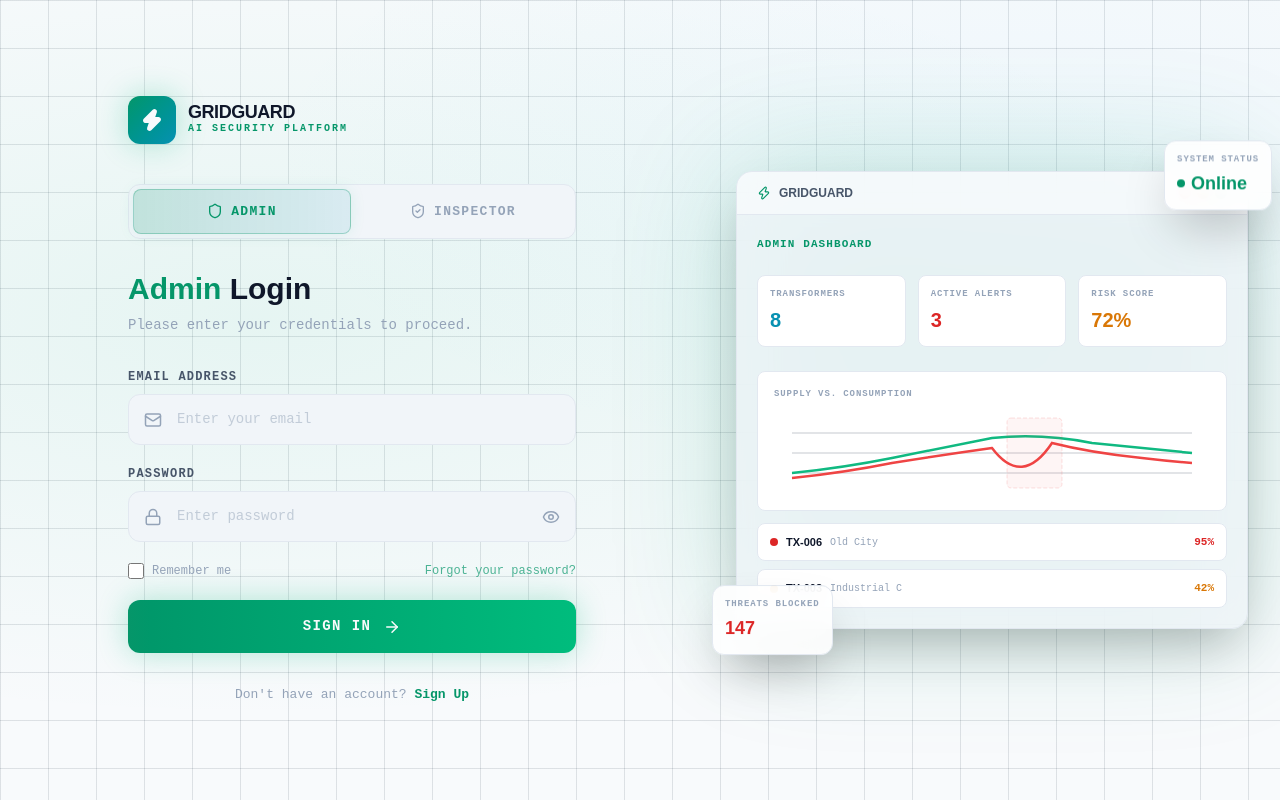
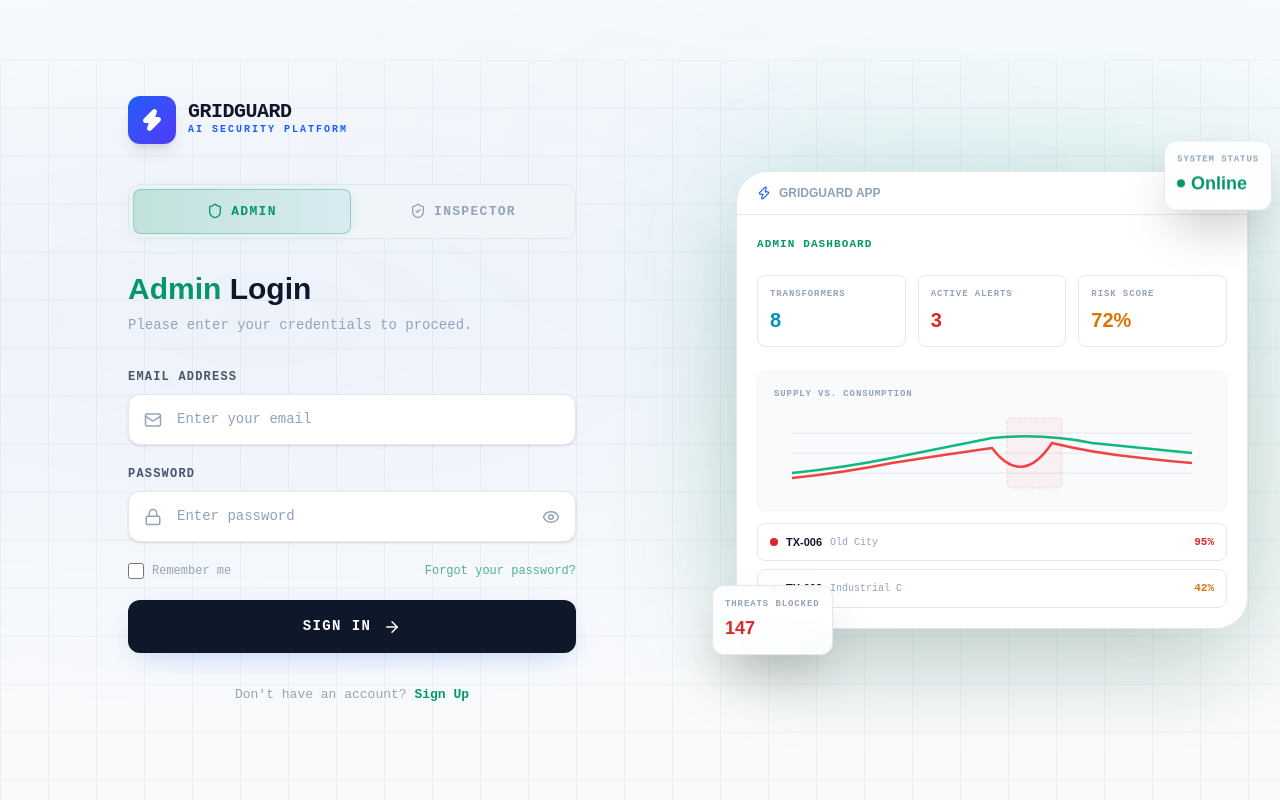
Before and after one commit to piyushshahi01/gridguard, a React (Vite) app: page / in a window 1280 px wide. Both pictures are taken after a click on the button "SIGN IN". Built offline with nearby package versions, Linux system fonts and the light colour scheme.

Commit message:
Complete AuthPage visual conversion to Light SaaS

```diff
--- a/src/components/AuthPage.jsx
+++ b/src/components/AuthPage.jsx
@@ -57,9 +57,9 @@ export function AuthPage({ onAuth }) {
     <div className="min-h-screen bg-bg0 flex overflow-hidden relative font-jetbrains">
       {/* Animated grid background */}
       <div className="absolute inset-0 pointer-events-none z-0">
-        <div className="absolute inset-0 bg-[linear-gradient(to_right,#1e2d4520_1px,transparent_1px),linear-gradient(to_bottom,#1e2d4520_1px,transparent_1px)] bg-[size:3rem_3rem]" />
-        <div className="absolute top-0 left-0 w-full h-full bg-[radial-gradient(ellipse_80%_50%_at_20%_40%,rgba(16,185,129,0.08),transparent)]" />
-        <div className="absolute top-0 right-0 w-full h-full bg-[radial-gradient(ellipse_60%_40%_at_80%_20%,rgba(56,189,248,0.05),transparent)]" />
+        <div className="absolute inset-0 bg-[linear-gradient(to_right,#e2e8f080_1px,transparent_1px),linear-gradient(to_bottom,#e2e8f080_1px,transparent_1px)] bg-[size:3rem_3rem] animate-grid-move" />
+        <div className="absolute top-0 left-0 w-full h-full bg-[radial-gradient(ellipse_80%_50%_at_20%_40%,rgba(37,99,235,0.05),transparent)]" />
+        <div className="absolute top-0 right-0 w-full h-full bg-[radial-gradient(ellipse_60%_40%_at_80%_20%,rgba(56,189,248,0.03),transparent)]" />
       </div>
 
       {/* Left Panel — Auth Form */}
@@ -72,12 +72,12 @@ export function AuthPage({ onAuth }) {
         >
           {/* Logo */}
           <div className="flex items-center gap-3 mb-10">
-            <div className="w-12 h-12 rounded-xl bg-gradient-to-br from-grid-green to-grid-cyan flex items-center justify-center shadow-[0_0_30px_rgba(16,185,129,0.3)]">
-              <Zap size={24} className="text-bg0 fill-bg0" />
+            <div className="w-12 h-12 rounded-xl bg-gradient-to-br from-blue-600 to-indigo-600 flex items-center justify-center shadow-lg">
+              <Zap size={24} className="text-white fill-white" />
             </div>
             <div>
-              <div className="text-[18px] font-bold text-t1 font-chakra tracking-tight uppercase leading-none">GRIDGUARD</div>
-              <div className="text-[10px] text-grid-green font-bold tracking-[0.2em] uppercase">AI Security Platform</div>
+              <div className="text-[20px] font-extrabold text-t1 tracking-tight uppercase leading-none">GRIDGUARD</div>
+              <div className="text-[10px] text-blue-600 font-bold tracking-[0.2em] uppercase">AI Security Platform</div>
             </div>
           </div>
 
@@ -181,7 +181,7 @@ export function AuthPage({ onAuth }) {
                   value={form.email}
                   onChange={handleChange}
                   placeholder="Enter your email"
-                  className="w-full bg-bg1 border border-border-grid rounded-xl pl-12 pr-4 py-3.5 text-[14px] text-t1 placeholder:text-t3/50 focus:outline-none focus:border-grid-green/50 focus:shadow-[0_0_15px_rgba(16,185,129,0.08)] transition-all duration-300"
+                  className="w-full bg-white border border-slate-200 rounded-xl pl-12 pr-4 py-3.5 text-[14px] text-t1 placeholder:text-slate-400 focus:outline-none focus:border-blue-500/50 shadow-sm transition-all duration-300"
                   required
                 />
               </div>
@@ -198,7 +198,7 @@ export function AuthPage({ onAuth }) {
                   value={form.password}
                   onChange={handleChange}
                   placeholder="Enter password"
-                  className="w-full bg-bg1 border border-border-grid rounded-xl pl-12 pr-12 py-3.5 text-[14px] text-t1 placeholder:text-t3/50 focus:outline-none focus:border-grid-green/50 focus:shadow-[0_0_15px_rgba(16,185,129,0.08)] transition-all duration-300"
+                  className="w-full bg-white border border-slate-200 rounded-xl pl-12 pr-12 py-3.5 text-[14px] text-t1 placeholder:text-slate-400 focus:outline-none focus:border-blue-500/50 shadow-sm transition-all duration-300"
                   required
                   minLength={6}
                 />
@@ -231,10 +231,10 @@ export function AuthPage({ onAuth }) {
               disabled={loading}
               whileHover={{ scale: 1.01 }}
               whileTap={{ scale: 0.98 }}
-              className={`w-full py-4 rounded-xl text-[14px] font-bold uppercase tracking-widest flex items-center justify-center gap-3 transition-all duration-300 shadow-2xl cursor-pointer disabled:opacity-50 ${
+              className={`w-full py-4 rounded-xl text-[14px] font-bold uppercase tracking-widest flex items-center justify-center gap-3 transition-all duration-300 shadow-[0_10px_30px_-10px_rgba(37,99,235,0.3)] cursor-pointer disabled:opacity-50 ${
                 role === 'admin'
-                  ? 'bg-gradient-to-r from-grid-green to-emerald-500 text-bg0 shadow-[0_0_30px_rgba(16,185,129,0.3)] hover:shadow-[0_0_40px_rgba(16,185,129,0.4)]'
-                  : 'bg-gradient-to-r from-grid-blue to-cyan-400 text-bg0 shadow-[0_0_30px_rgba(56,189,248,0.3)] hover:shadow-[0_0_40px_rgba(56,189,248,0.4)]'
+                  ? 'bg-slate-900 text-white hover:bg-slate-800'
+                  : 'bg-blue-600 text-white hover:bg-blue-700'
               }`}
             >
               {loading ? (
@@ -284,12 +284,12 @@ export function AuthPage({ onAuth }) {
           }`} />
 
           {/* Mock Dashboard Card */}
-          <div className="relative bg-bg1/80 backdrop-blur-xl border border-border-grid rounded-2xl overflow-hidden shadow-2xl">
+          <div className="relative bg-white border border-slate-200 rounded-[2rem] shadow-[0_50px_100px_-20px_rgba(0,0,0,0.15)] overflow-hidden">
             {/* Title bar */}
             <div className="flex items-center justify-between px-5 py-3 border-b border-border-grid bg-bg2/50">
               <div className="flex items-center gap-2">
-                <Zap size={14} className={role === 'admin' ? 'text-grid-green' : 'text-grid-blue'} />
-                <span className="text-[12px] font-chakra font-bold text-t2 uppercase">GridGuard</span>
+                <Zap size={14} className="text-blue-600" />
+                <span className="text-[12px] font-chakra font-bold text-slate-400 uppercase">GridGuard App</span>
               </div>
               <div className="flex gap-1.5">
                 <span className="w-3 h-3 rounded-full bg-grid-red/60" />
@@ -331,14 +331,14 @@ export function AuthPage({ onAuth }) {
                 initial={{ opacity: 0 }}
                 animate={{ opacity: 1 }}
                 transition={{ delay: 0.8 }}
-                className="bg-bg2 border border-border-grid rounded-lg p-4 h-[140px] relative overflow-hidden"
+                className="bg-slate-50 border border-slate-100 rounded-lg p-4 h-[140px] relative overflow-hidden"
               >
-                <div className="text-[9px] text-t3 font-bold uppercase tracking-widest mb-3">Supply vs. Consumption</div>
+                <div className="text-[9px] text-slate-400 font-bold uppercase tracking-widest mb-3">Supply vs. Consumption</div>
                 <svg viewBox="0 0 400 80" className="w-full h-[80px]">
                   {/* Grid lines */}
-                  <line x1="0" y1="20" x2="400" y2="20" stroke="#1e2d4540" strokeWidth="1" />
-                  <line x1="0" y1="40" x2="400" y2="40" stroke="#1e2d4540" strokeWidth="1" />
-                  <line x1="0" y1="60" x2="400" y2="60" stroke="#1e2d4540" strokeWidth="1" />
+                  <line x1="0" y1="20" x2="400" y2="20" stroke="#e2e8f0" strokeWidth="1" />
+                  <line x1="0" y1="40" x2="400" y2="40" stroke="#e2e8f0" strokeWidth="1" />
+                  <line x1="0" y1="60" x2="400" y2="60" stroke="#e2e8f0" strokeWidth="1" />
                   {/* Supply (green) */}
                   <motion.path
                     d="M 0 60 Q 50 55, 100 45 Q 150 35, 200 25 Q 250 20, 300 30 Q 350 35, 400 40"
```
